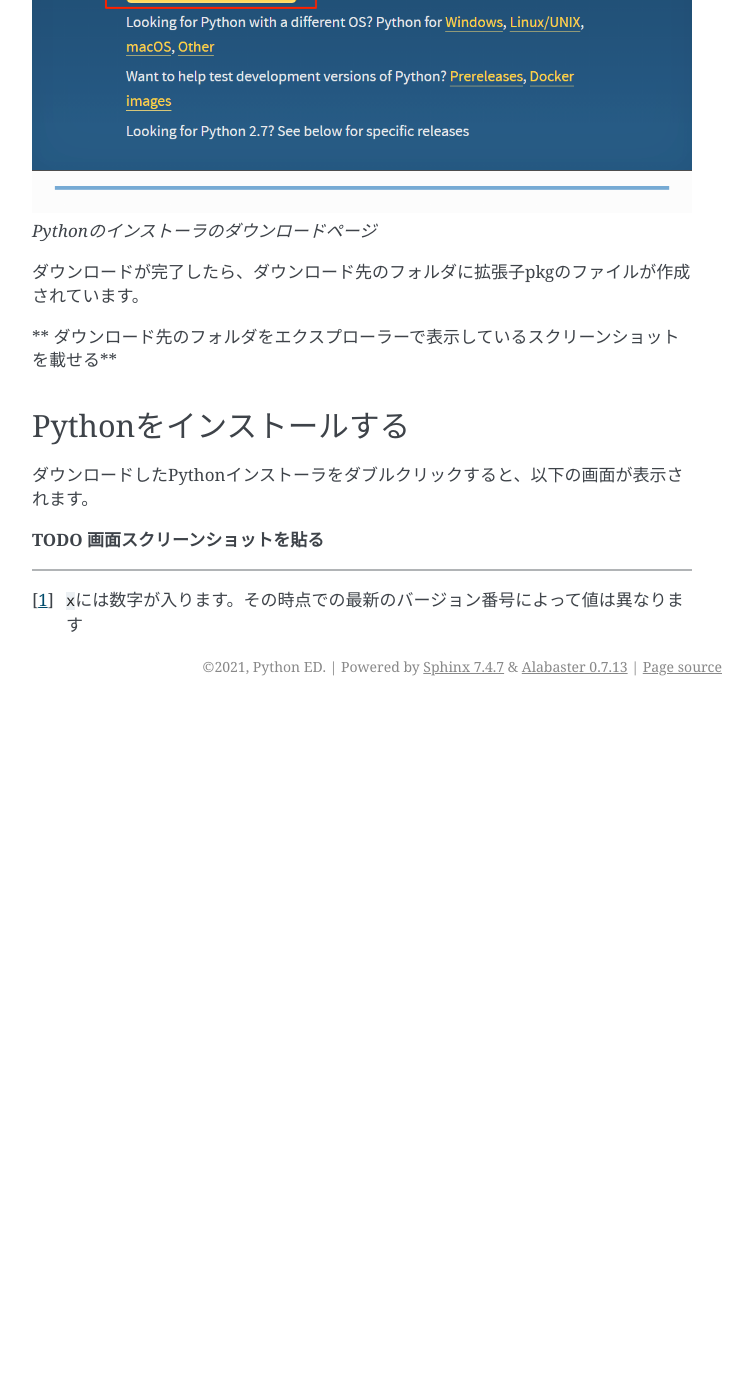
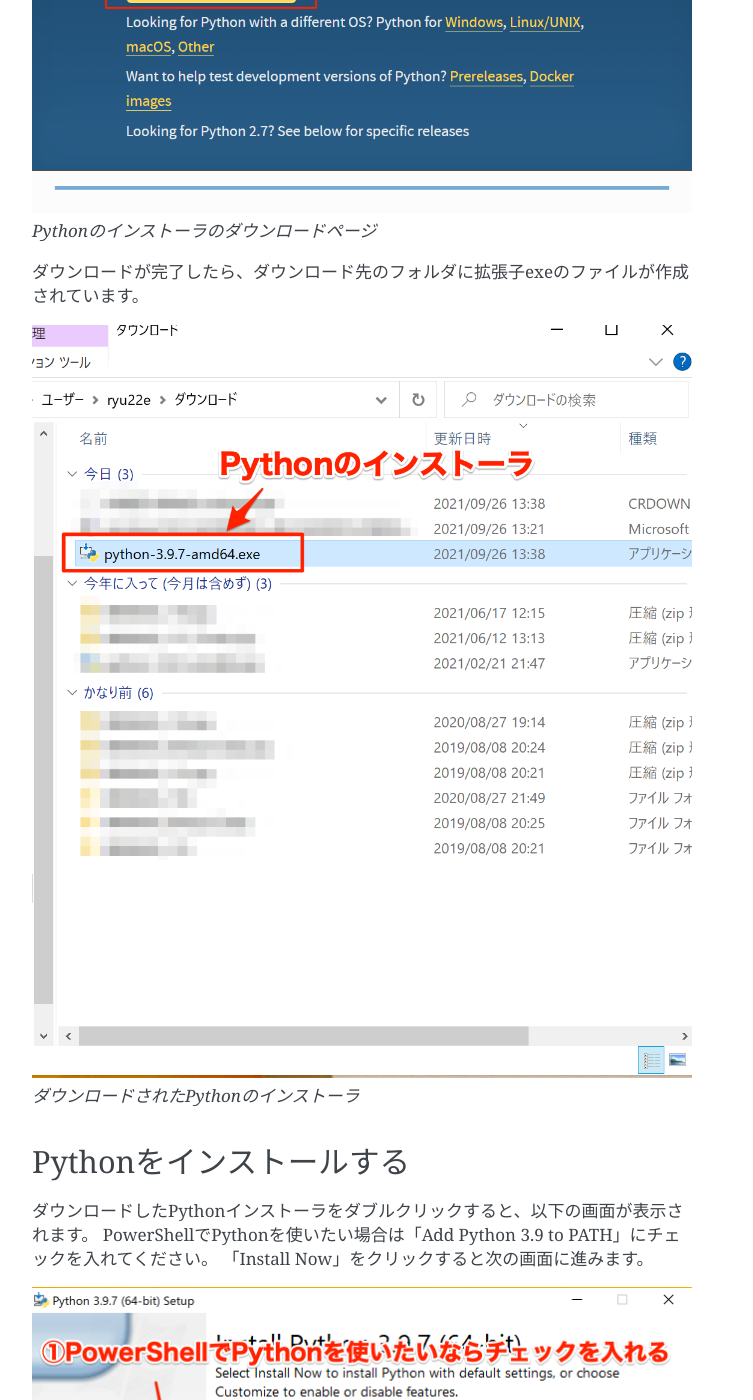
Before and after one commit to python-ed-open-doc/python-starter-guide, a Sphinx documentation site: the page built from source/python-setup/install-py39-win.md, in a window 1280 px wide and 1400 px high, scrolled down 788 px. Shown: the whole window, without its empty margins (388-1141 px from the left). Built offline with Sphinx 7.4.7, drawn with Linux system fonts in a browser that asks for light colours; before the commit the page ends 1494 px from its top, so only the background shows below that; some of the changed text lies outside the part shown.

Commit message:
Pythonのインストール方法についての説明を追加（まだ途中）

```diff
--- a/source/python-setup/install-py39-win.md
+++ b/source/python-setup/install-py39-win.md
@@ -15,11 +15,30 @@
 ![Pythonのインストーラのダウンロードページ](./python-installer-download-page-for-win.png "Pythonのインストーラのダウンロードページ")
 *Pythonのインストーラのダウンロードページ*
 
-ダウンロードが完了したら、ダウンロード先のフォルダに拡張子pkgのファイルが作成されています。
+ダウンロードが完了したら、ダウンロード先のフォルダに拡張子exeのファイルが作成されています。
 
-** ダウンロード先のフォルダをエクスプローラーで表示しているスクリーンショットを載せる**
+![ダウンロードされたPythonのインストーラ](./downloaded-python-installer-for-win.png "ダウンロードされたPythonのインストーラ")
+*ダウンロードされたPythonのインストーラ*
 
 ## Pythonをインストールする
 ダウンロードしたPythonインストーラをダブルクリックすると、以下の画面が表示されます。
+PowerShellでPythonを使いたい場合は「Add Python 3.9 to PATH」にチェックを入れてください。
+「Install Now」をクリックすると次の画面に進みます。
 
-**TODO 画面スクリーンショットを貼る**
+![Pythonインストーラの最初の画面](./setup-python-for-win-1.png "Pythonインストーラの最初の画面")
+*Pythonインストーラの最初の画面*
+
+インストールにはWindowsの管理者権限が必要なため、UAC（ユーザーアカウント制御）の確認ダイアログが表示されます。「はい」をクリックして次に進めてください。
+
+![UACのダイアログ](./setup-python-for-win-2.png "UACのダイアログ")
+*UACのダイアログ*
+
+インストール中は以下の画面が表示されます。
+
+![Pythonインストール中](./setup-python-for-win-3.png "Pythonインストール中")
+*Pythonインストール中*
+
+インストールが完了すると以下の画面が表示されます。「Close」をクリックしてインストーラを終了させてください。
+
+![Pythonインストール完了](./setup-python-for-win-4.png "Pythonインストール完了")
+*Pythonインストール完了*
```
Also changed, not shown: source/python-setup/downloaded-python-installer-for-mac.png, source/python-setup/downloaded-python-installer-for-win.png (added), source/python-setup/setup-python-for-win-1.png (added), source/python-setup/setup-python-for-win-2.png (added), source/python-setup/setup-python-for-win-3.png (added), source/python-setup/setup-python-for-win-4.png (added).
